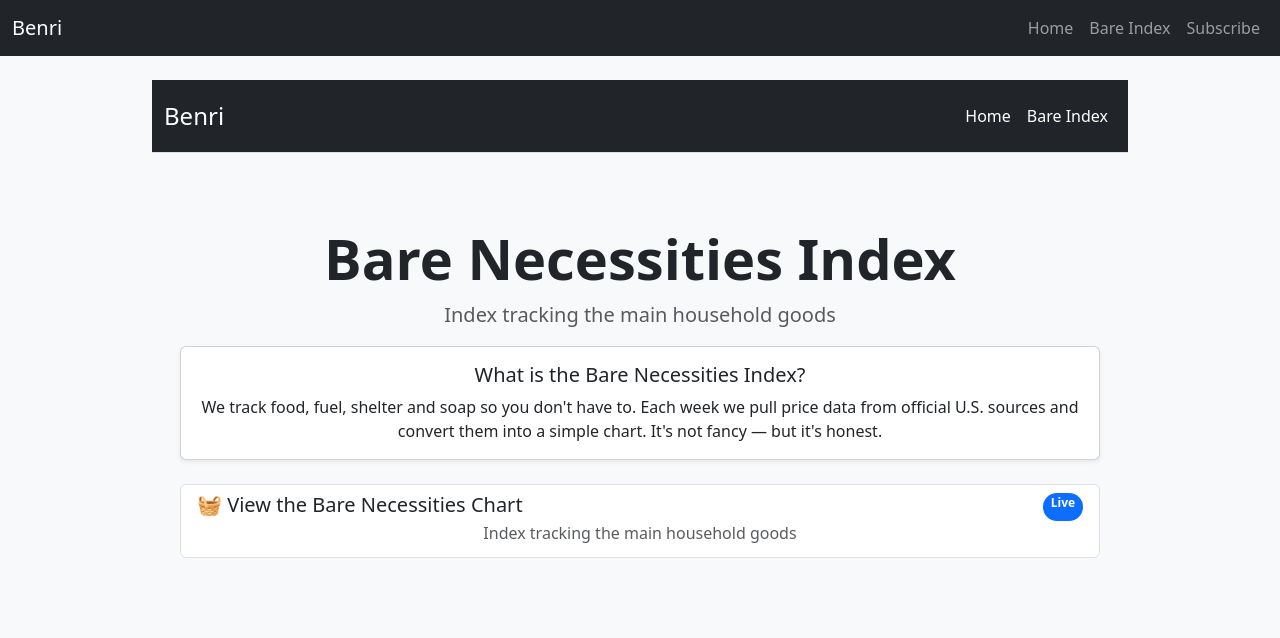
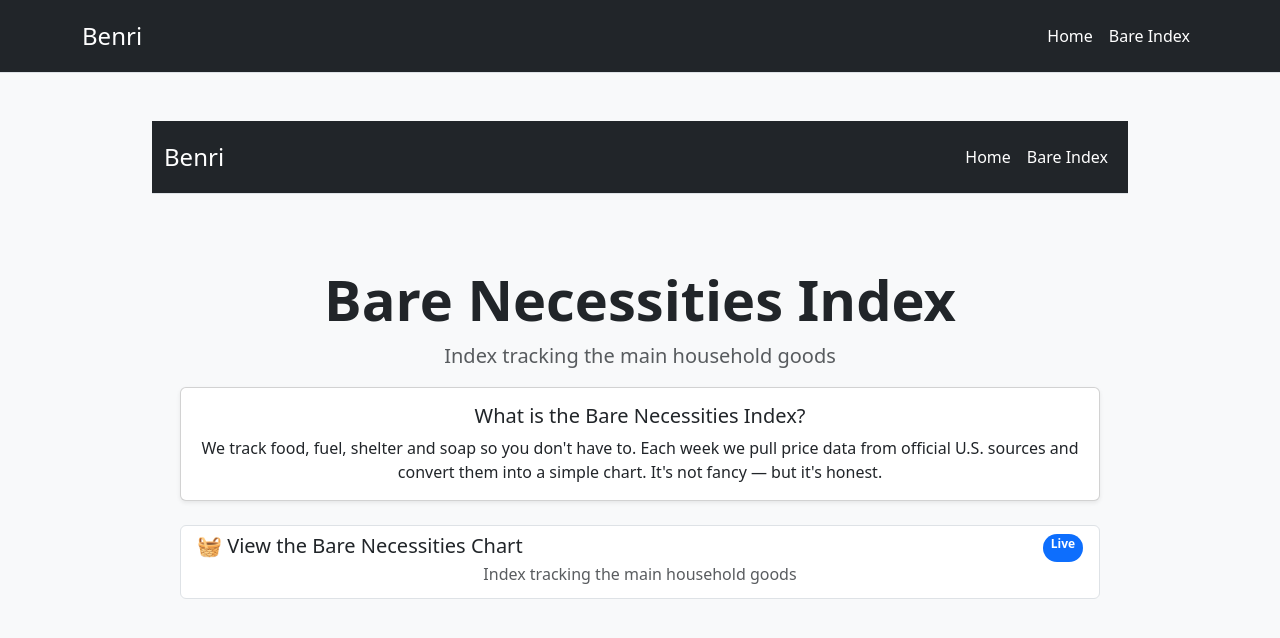
Before and after one commit to RixGpt/benri, a Jekyll site: the page built from index.md, in a window 1280 px wide. Shown: the top 638 px of the page. Built offline with Jekyll 4.4.1, drawn with Linux system fonts in a browser that asks for light colours.

Commit message:
Update default.html

```diff
--- a/_layouts/default.html
+++ b/_layouts/default.html
@@ -7,9 +7,23 @@
   <link href="https://cdn.jsdelivr.net/npm/bootstrap@5.3.3/dist/css/bootstrap.min.css" rel="stylesheet">
 </head>
 <body class="bg-light text-dark">
-  {% include menu.html %}
+
+  <header class="bg-dark py-3 mb-4 border-bottom">
+    <div class="container d-flex flex-wrap justify-content-between align-items-center">
+      <a href="/" class="d-flex align-items-center mb-2 mb-lg-0 text-white text-decoration-none">
+        <span class="fs-4">Benri</span>
+      </a>
+      <ul class="nav">
+        <li class="nav-item"><a href="/" class="nav-link px-2 text-white">Home</a></li>
+        <li class="nav-item"><a href="/bare.html" class="nav-link px-2 text-white">Bare Index</a></li>
+        <!-- Add more nav links here -->
+      </ul>
+    </div>
+  </header>
+
   <div class="container py-4" style="max-width: 1000px;">
     {{ content }}
   </div>
+
 </body>
 </html>
```
